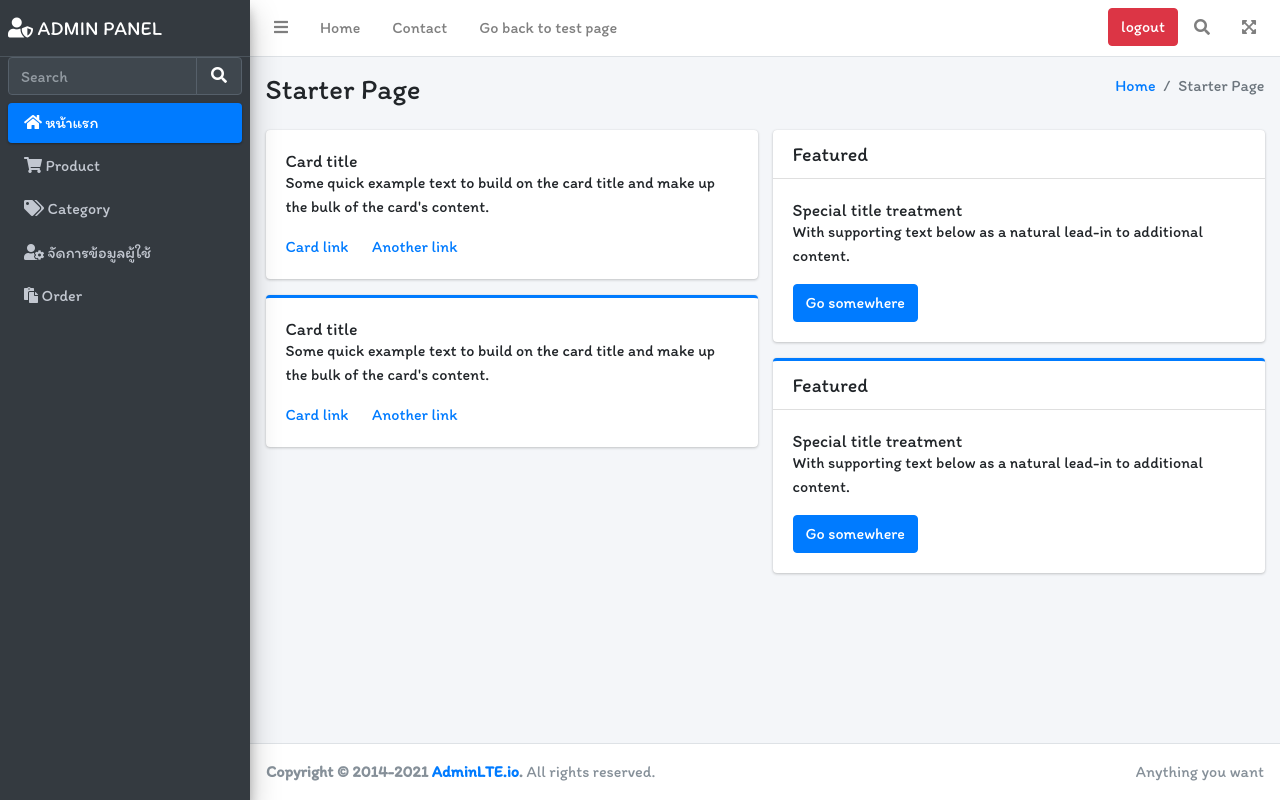
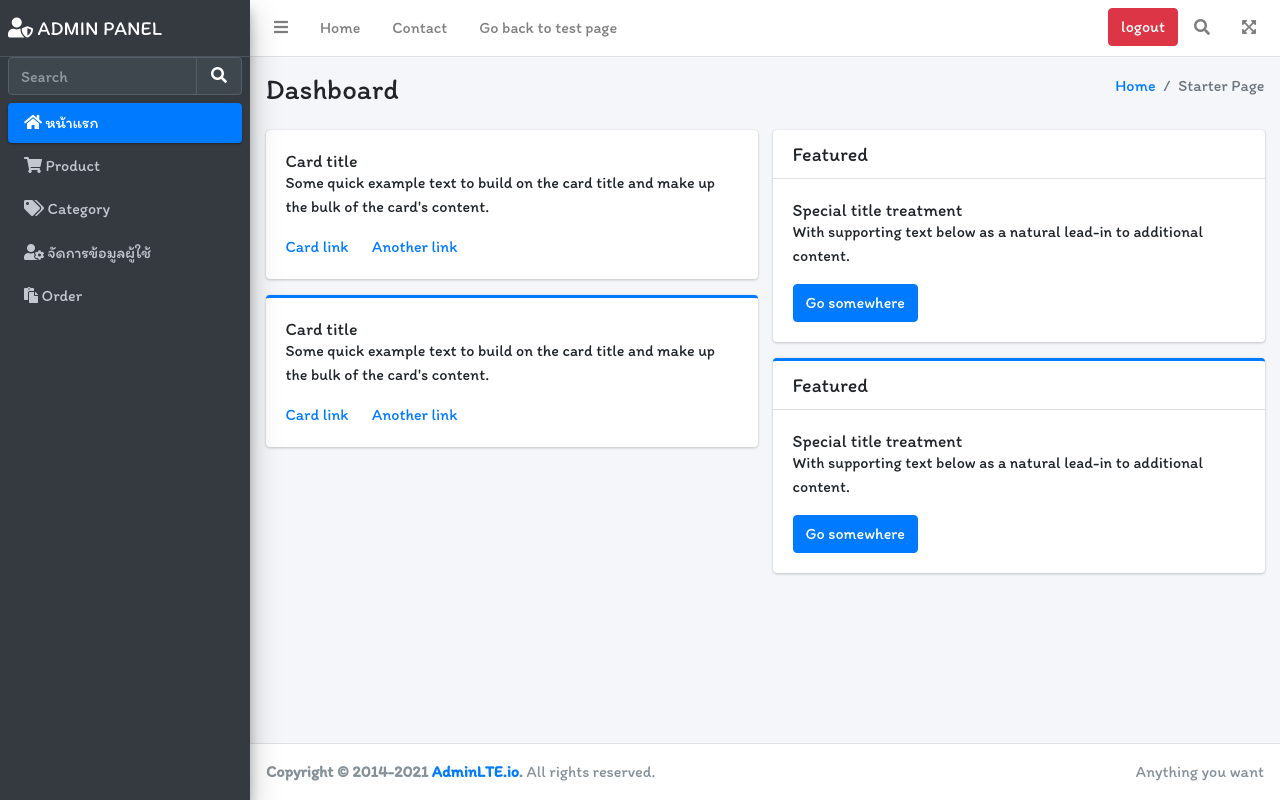
Before and after one commit to not6248/project-auction, a PHP site: page /admin_panel/ in a window 1280 px wide. Run offline with PHP 8.4, Linux system fonts and the light colour scheme; some libraries are stand-ins or nearby versions.

Commit message:
แก้ไข index Dashboard

```diff
--- a/admin_panel/page/dashboard/index.php
+++ b/admin_panel/page/dashboard/index.php
@@ -4,7 +4,7 @@
       <div class="container-fluid">
         <div class="row mb-2">
           <div class="col-sm-6">
-            <h1 class="m-0">Starter Page</h1>
+            <h1 class="m-0">Dashboard</h1>
           </div><!-- /.col -->
           <div class="col-sm-6">
             <ol class="breadcrumb float-sm-right">
```
